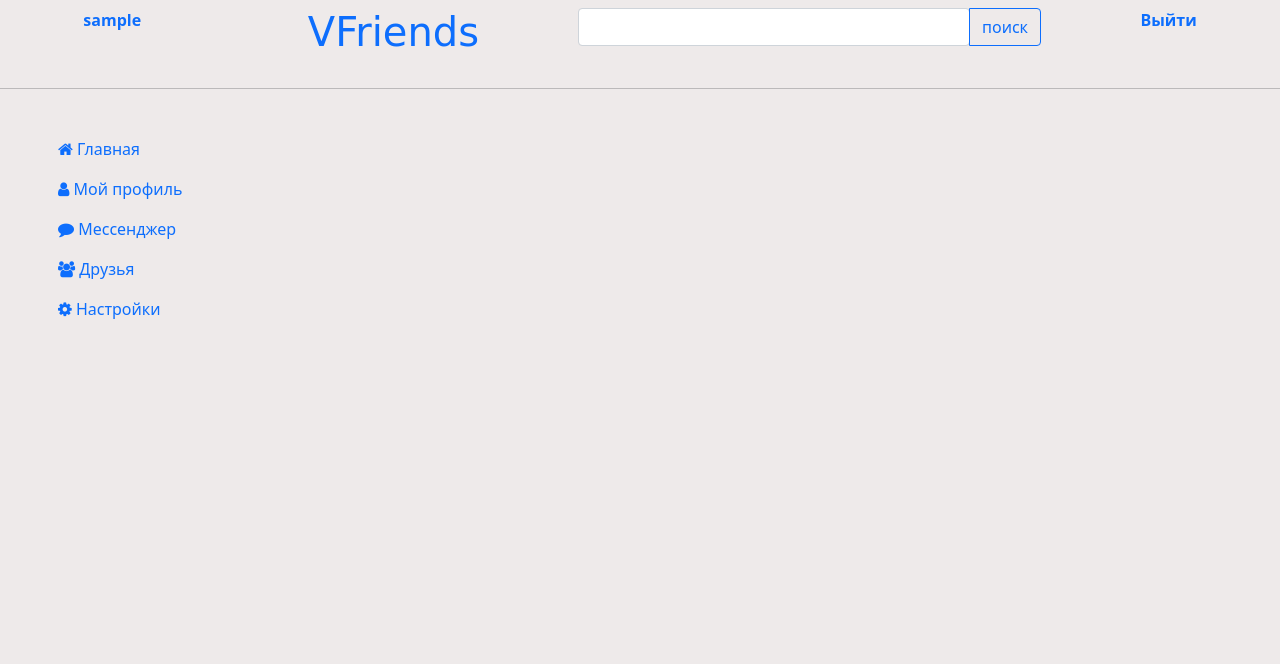
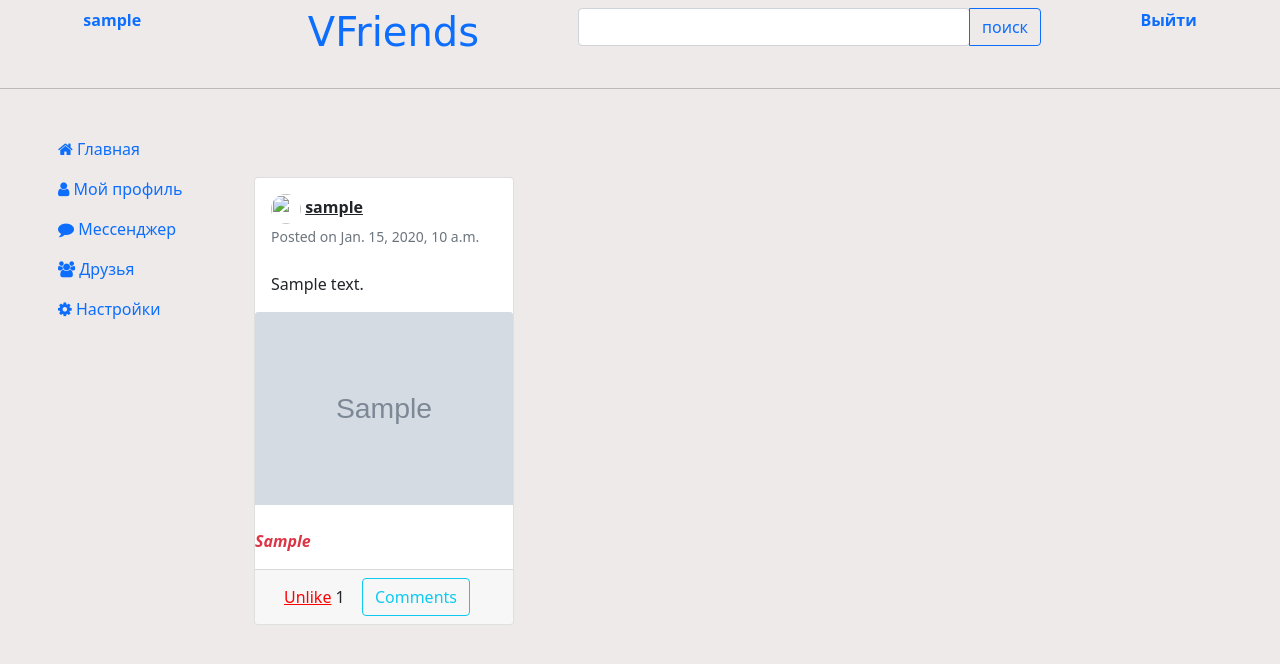
Before and after one commit to Maksatai/Social_network, a Django app: page / in a window 1280 px wide. Shown: the top 664 px of the page. Run offline with Django 3.2, Linux system fonts and the light colour scheme; a user stored in the database is signed in; tables that the repository leaves empty hold one stand-in row (values such as "Sample post"); grey boxes marked "Sample" are stand-in pictures.

Commit message:
added some posts

```diff
--- a/core/urls.py
+++ b/core/urls.py
@@ -1,7 +1,7 @@
 from django.urls import path
-from core.views import HomeView, PostListView
+from . import views
+from .views import HomeView, PostListView
 
 urlpatterns = [
-    path('', HomeView.as_view(), name="homepage"),
-    path('feed/', PostListView.as_view(), name='feed')
+    path('', PostListView.as_view(), name="homepage"),
 ]
--- a/core/views.py
+++ b/core/views.py
@@ -11,7 +11,7 @@ class HomeView(TemplateView):
 
 class PostListView(ListView):
 	model = Post
-	template_name = 'base.html'
+	template_name = 'post.html'
 	context_object_name = 'posts'
 	ordering = ['-created_at']
 	paginate_by = 12
--- a/post/models.py
+++ b/post/models.py
@@ -8,8 +8,8 @@ from django.urls import reverse
 class Post(models.Model):
     user = models.OneToOneField(User, on_delete=models.CASCADE)
     text = models.TextField(null=True, blank=True)
-    photo = models.ImageField(upload_to='will/create/later', null=True, blank=True)
-    video = models.FileField(upload_to='will/create/later', null=True, blank=True)
+    photo = models.ImageField(upload_to='media/', null=True, blank=True)
+    video = models.FileField(upload_to='media/', null=True, blank=True)
     created_at = models.DateTimeField(default=timezone.now)
     tags = models.CharField(max_length=100, blank=True)
 
--- a/post/templates/post.html
+++ b/post/templates/post.html
@@ -1,39 +1,35 @@
-{% extends "core/base.html" %} {% load static %} {% block content %}
+{% extends "home.html" %} {% load static %} {% block content %}
 <div class="container">
     <div class="row">
         <div class="col-md-8">
             {% for post in posts %}
             <div class="card card-signin my-5">
                 <div class="card-body">
-                    <a href="{{ post.user_name.profile.get_absolute_url }}"><img
-                            src="{{ post.user_name.profile.image.url }}" class="rounded-circle" width="30" height="30"
-                            alt="" /></a>
-                    <a class="text-dark" href="{{ post.user_name.profile.get_absolute_url }}"><b>{{ post.user_name
-                            }}</b></a>
-                    <br /><small class="text-muted">Posted on {{ post.date_posted }}</small>
+                    <a href="{{ post.user }}"><img src="{{ profile.avatar }}"
+                            class="rounded-circle" width="30" height="30" alt="" /></a>
+                    <a class="text-dark" href="{{ post.user }}"><b>{{ post.user }}</b></a>
+                    <br /><small class="text-muted">Posted on {{ post.created_at }}</small>
                     <br /><br />
-                    <p class="card-text text-dark">{{ post.description }}</p>
+                    <p class="card-text text-dark">{{ post.text }}</p>
                 </div>
-                <a href="{% url 'post-detail' post.id %}"><img class="card-img-top" src="{{ post.pic.url }}"
-                        alt="" /></a>
+                <a href="{{ post.photo }}"><img class="card-img-top" src="{{ post.photo }}" alt="" /></a>
                 {% if post.tags %}
                 <br />
                 <p class="text-danger ml-3">
-                    <b>Tags: <i>{{ post.tags }}</i></b>
+                    <b><i>{{ post.tags }}</i></b>
                 </p>
                 {% endif %}
                 <div class="card-footer">
                     <button class="btn btn-white mr-3 like" id="{{ post.id }}">
                         {% if post in liked_post %}
-                        <a href="{% url 'post-like' %}" style="color: red" id="likebtn{{ post.id }}">
+                        <a href="" style="color: red" id="likebtn{{ post.id }}">
                             Unlike</a>
-                        | {{post.likes.count}} {% else %}
-                        <a href="{% url 'post-like' %}" style="color: green" id="likebtn{{ post.id }}">
+                         {{post.likes.count}} {% else %}
+                        <a href="" style="color: green" id="likebtn{{ post.id }}">
                             Like</a>
-                        | {{post.likes.count}} {% endif %}
+                         {{post.likes.count}} {% endif %}
                     </button>
-                    <a class="btn btn-outline-info" href="{% url 'post-detail' post.id %}">Comments | {{
-                        post.details.count }}</a>
+                    <a class="btn btn-outline-info" href="">Comments </a>
                 </div>
             </div>
             {% endfor %}
```
Also changed, not shown: media/celebrate.png (added).
